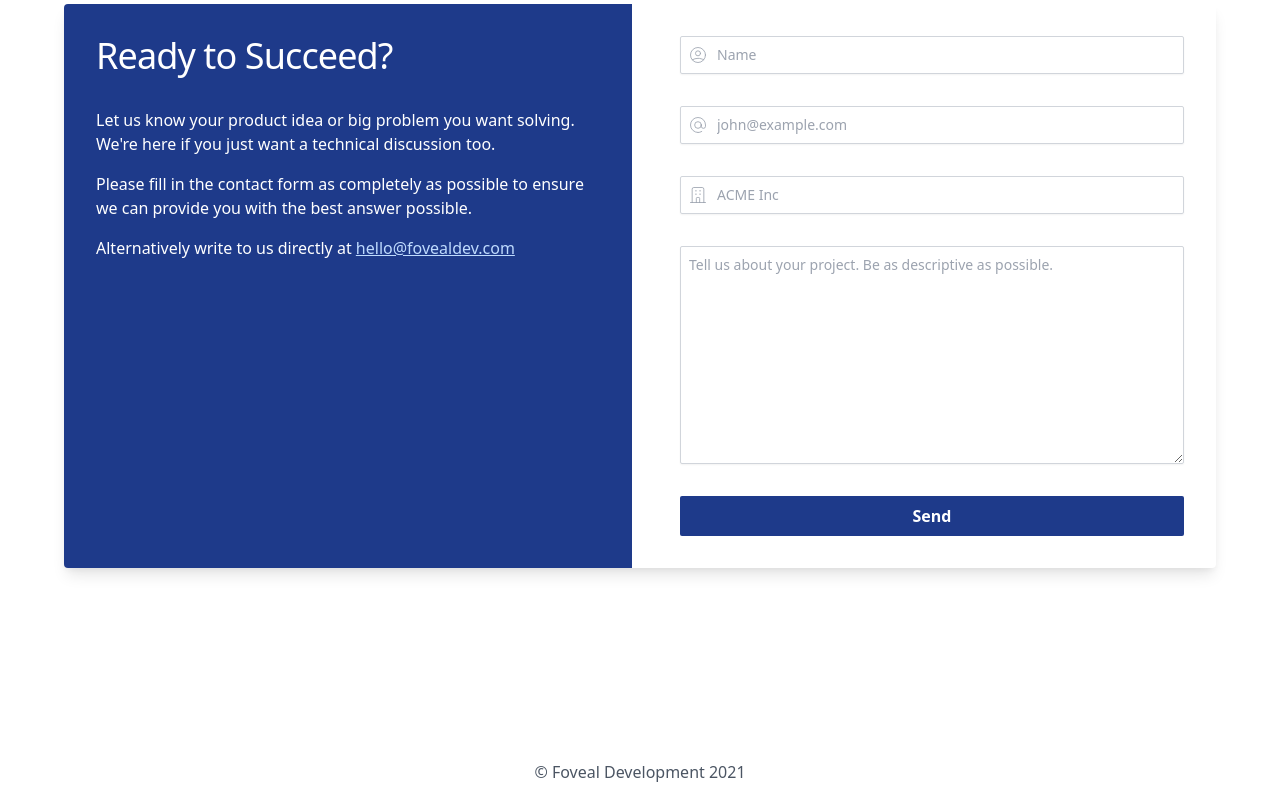
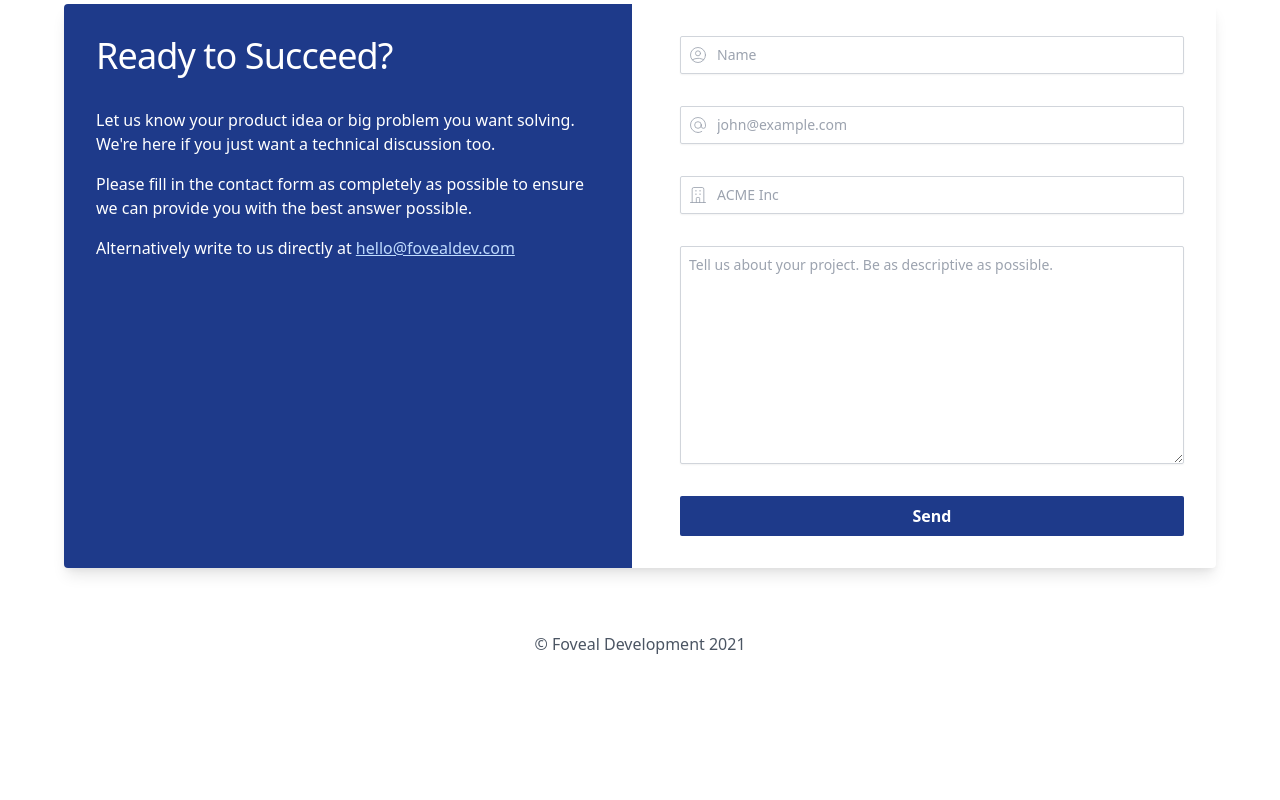
Before and after one commit to ingalless/website, a Next.js app: page / in a window 1280 px wide. Shown: the part 1334-2134 px from the top of the page. After the commit the page ends 2006 px from the top, so only its background shows below. Built offline with nearby package versions, Linux system fonts and the light colour scheme; no server answers.

Commit message:
Move copyright notice up

```diff
--- a/pages/index.tsx
+++ b/pages/index.tsx
@@ -118,7 +118,7 @@ export default function IndexPage() {
           <Contact />
         </div>
       </Section>
-      <footer className="pt-16 pb-4 px-8 text-gray-600 text-center font-hairline font-sm">
+      <footer className="-mt-16 pb-4 px-8 text-gray-600 text-center font-hairline font-sm">
         <span>&copy; Foveal Development 2021</span>
       </footer>
     </Layout>
```
